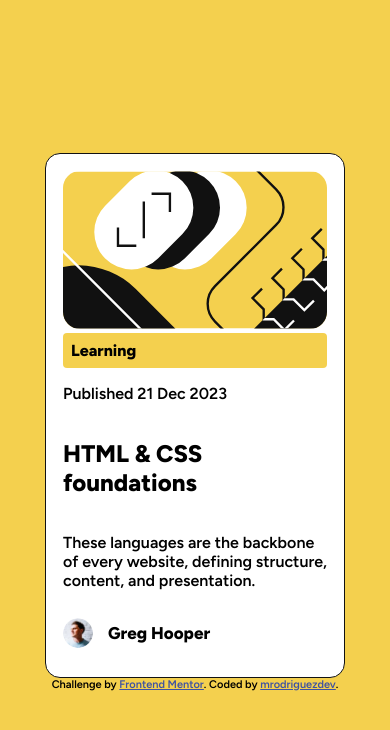
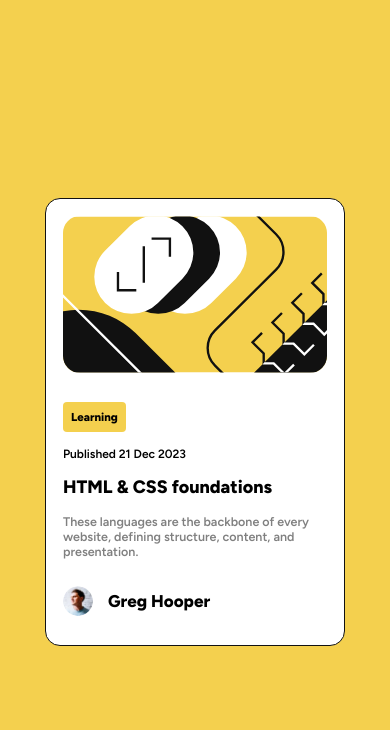
Before and after one commit to mrodriguezdev/ppr-css-blog-preview-card, a plain HTML site: page index.html in a window 390 px wide. Drawn offline with Linux system fonts and the light colour scheme.

Commit message:
Agregando estilos para el diseño mobile

```diff
--- a/index.html
+++ b/index.html
@@ -22,11 +22,12 @@
       <div class="card-content">
         <span>Learning</span>
 
-        <p>Published 21 Dec 2023</p>
+        <p class="content-date">Published 21 Dec 2023</p>
 
         <h2>HTML & CSS foundations</h2>
 
-        <p>These languages are the backbone of every website, defining structure, content, and presentation.
+        <p class="content-info">These languages are the backbone of every website, defining structure, content, and
+          presentation.
         </p>
 
         <div class="footer-content">
@@ -35,11 +36,6 @@
         </div>
       </div>
     </div>
-
-    <div class="attribution">
-      Challenge by <a href="https://www.frontendmentor.io?ref=challenge" target="_blank">Frontend Mentor</a>.
-      Coded by <a href="https://mrodriguezdev.me" target="_blank">mrodriguezdev</a>.
-    </div>
   </main>
 </body>
 
--- a/styles/main.css
+++ b/styles/main.css
@@ -49,6 +49,9 @@ body {
     width: min(100%, 30rem);
     margin: 0 auto;
     padding: 1.7rem;
+    display: flex;
+    flex-direction: column;
+    gap: 2.5rem;
 }
 
 .card img {
@@ -61,23 +64,38 @@ body {
     display: flex;
     flex-direction: column;
     place-content: center;
+    gap: .3rem;
 }
 
 .card-content span {
     background: var(--yellow);
     border-radius: .4rem;
-    font-weight: 800;
+    font-weight: bold;
     padding: .8rem;
+    width: fit-content;
+    font-size: 1.15rem;
 }
 
+.content-date {
+    font-size: 1.2rem;
+    font-weight: 600;
+}
 
+.card-content h2 {
+    font-size: 1.8rem;
+    font-weight: bold;
+    margin: 0;
+}
+
+.content-info {
+    font-size: 1.25rem;
+    color: var(--grey);
+}
 
 .footer-content {
     display: flex;
     align-items: center;
-    justify-content: flex-start;
     gap: 1.5rem;
-    width: 100%;
 }
 
 .footer-content img {
@@ -93,14 +111,3 @@ body {
 
 /* Desktop */
 @media screen and (width >1440px) {}
-
-
-/* FrontEnd Mentor */
-.attribution {
-    font-size: 1.1rem;
-    text-align: center;
-}
-
-.attribution a {
-    color: hsl(228, 45%, 44%);
-}
```
